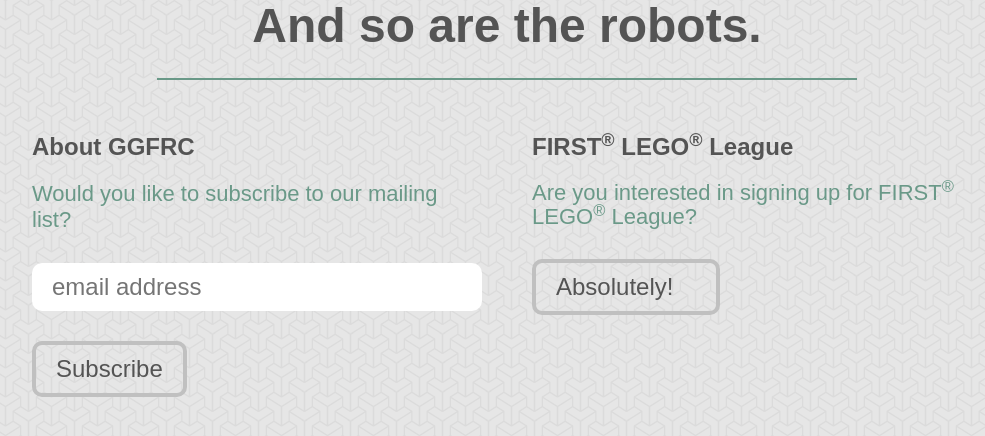
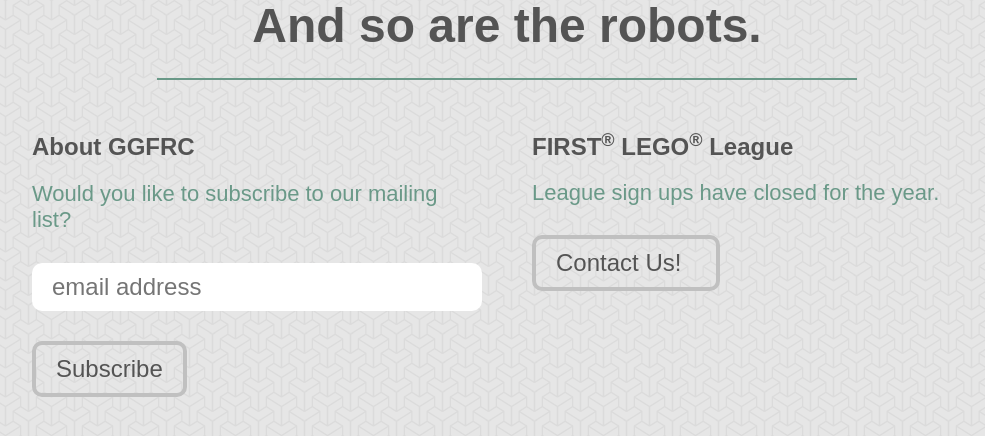
Before and after one commit to TeamSkosh/ggfrc, a Flask app: page / in a window 1280 px wide. Shown: the part 260-696 px from the top of the page, without its empty margins (133-1118 px from the left). Run offline with Flask 2, Linux system fonts and the light colour scheme; some libraries are stand-ins or nearby versions.

Commit message:
Closed registartions for the year

```diff
--- a/ggfrc/templates/home.html
+++ b/ggfrc/templates/home.html
@@ -31,11 +31,13 @@
             <h2>FIRST<sup>&reg;</sup> LEGO<sup>&reg;</sup> League</h2>
 
             <div class="fll-signup">
-                <p>Are you interested in signing up for FIRST<sup>&reg;</sup> LEGO<sup>&reg;</sup> League?</p>
-                <div>
-                    <a href="https://docs.google.com/forms/d/1GyMX0Oo7IHDaAfCJVL73DHLyROecXvbdvZkBoOpqyIU/viewform">Absolutely!</a>
-                </div>
+
+                <p>League sign ups have closed for the year. </p>
+
+                <a href="mailto:ggfroboticsclub@gmail.com">Contact Us!</a>
             </div>
+
         </div>
+
     </div>
 {% endblock %}
```
